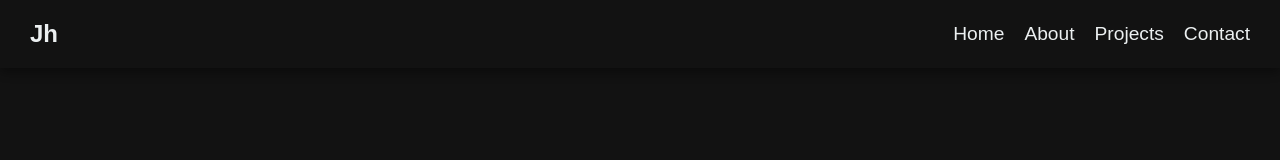
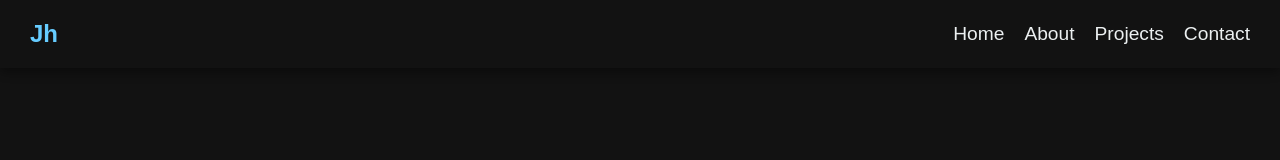
Before and after one commit to theshydreamer/jh, a React (Create React App) app: page / in a window 1280 px wide. Shown: the top 160 px of the page. Built offline with nearby package versions, Linux system fonts and the light colour scheme.

Commit message:
heder blue

```diff
--- a/src/styles/Header.css
+++ b/src/styles/Header.css
@@ -29,6 +29,7 @@ body {
 
 /* Header text (H1) aligned to the left */
 .header h1 {
+  color: #66ccff;
   font-size: 1.5rem;
   font-weight: 700;
   margin-bottom: 0;  /* Remove bottom margin */
```
